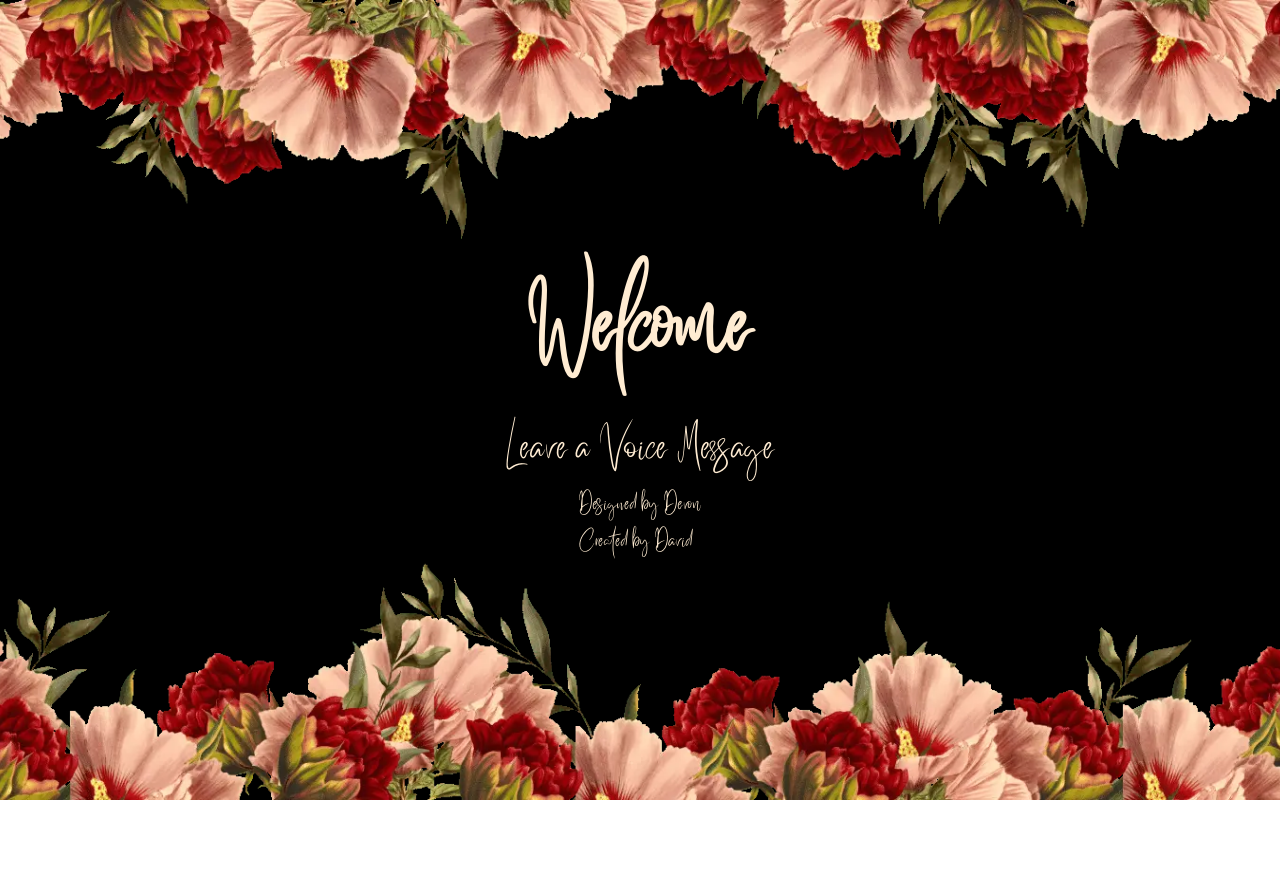
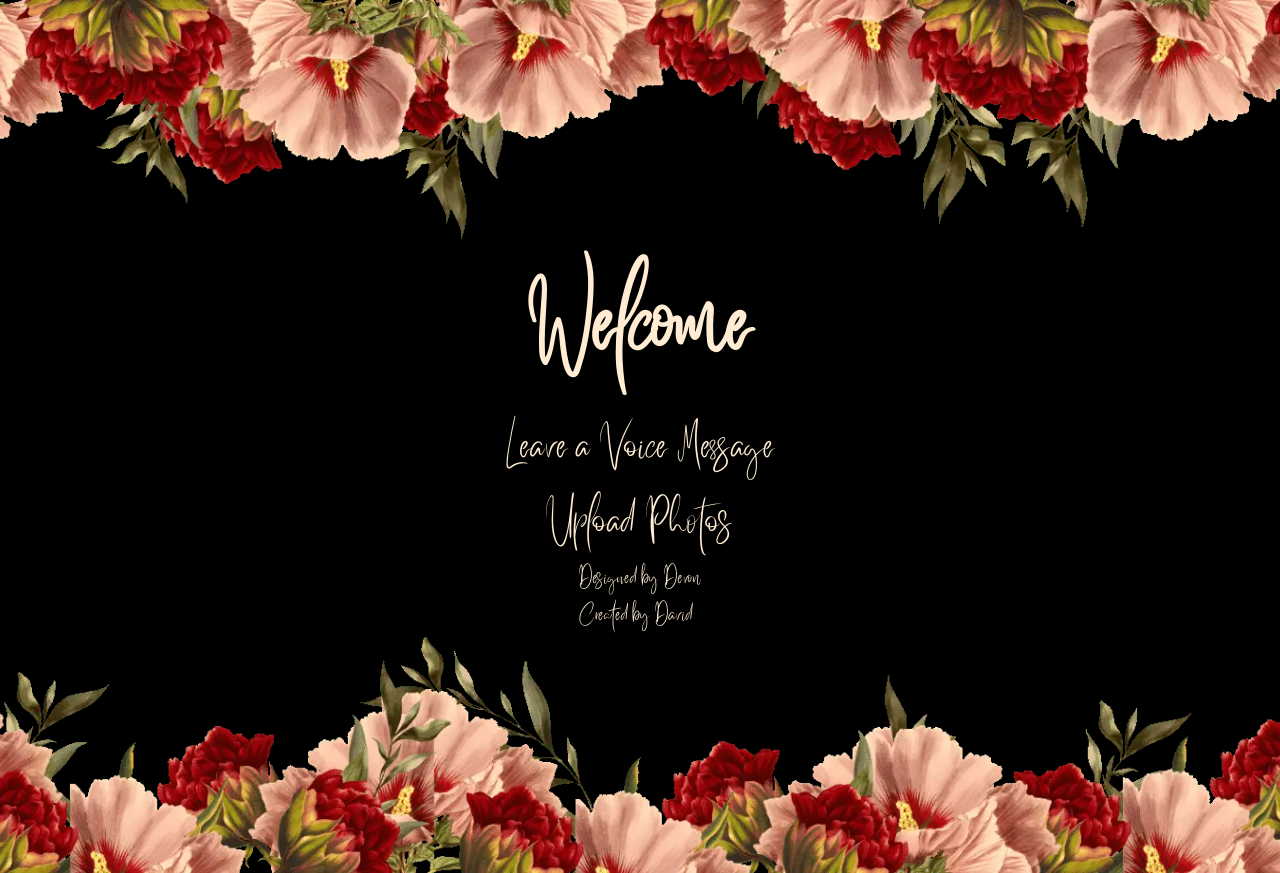
Before and after one commit to dmkirshon/happilyeverafterparty-app, a React (Create React App) app: page / in a window 1280 px wide. Before the commit the page ends 800 px from the top, so only its background shows below. Built offline with nearby package versions, Linux system fonts and the light colour scheme; no server answers.

Commit message:
feat: Add photo upload link for guests

```diff
--- a/src/routes/Home.tsx
+++ b/src/routes/Home.tsx
@@ -9,6 +9,9 @@ export default function Home() {
       <Link className="home_link link_navigation" to="voice-box">
         Leave a Voice Message
       </Link>
+      <Link to="https://weduploader.com/upload/O0H3empAUgXVCoxQ">
+        Upload Photos
+      </Link>
       <footer className="home_footer">
         <p>Designed by Devon</p>
         <p>Created by David</p>
```
